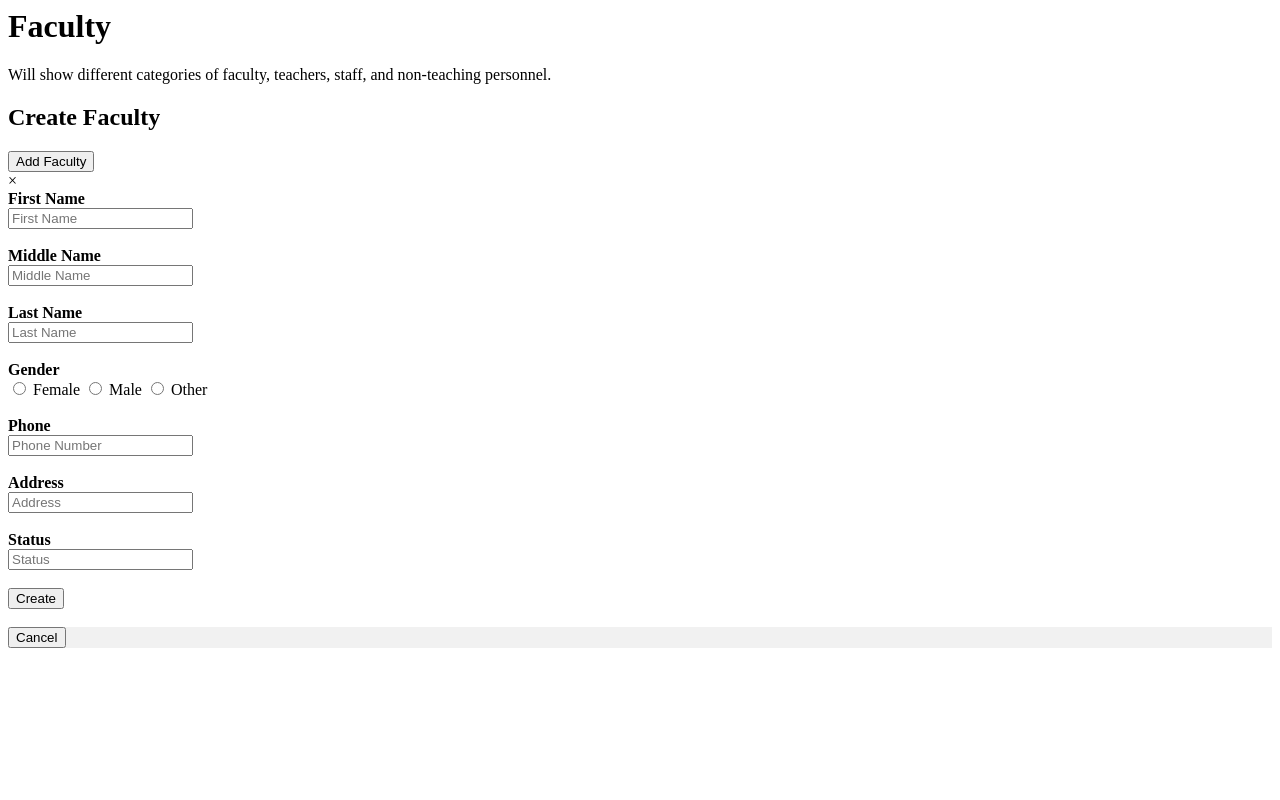
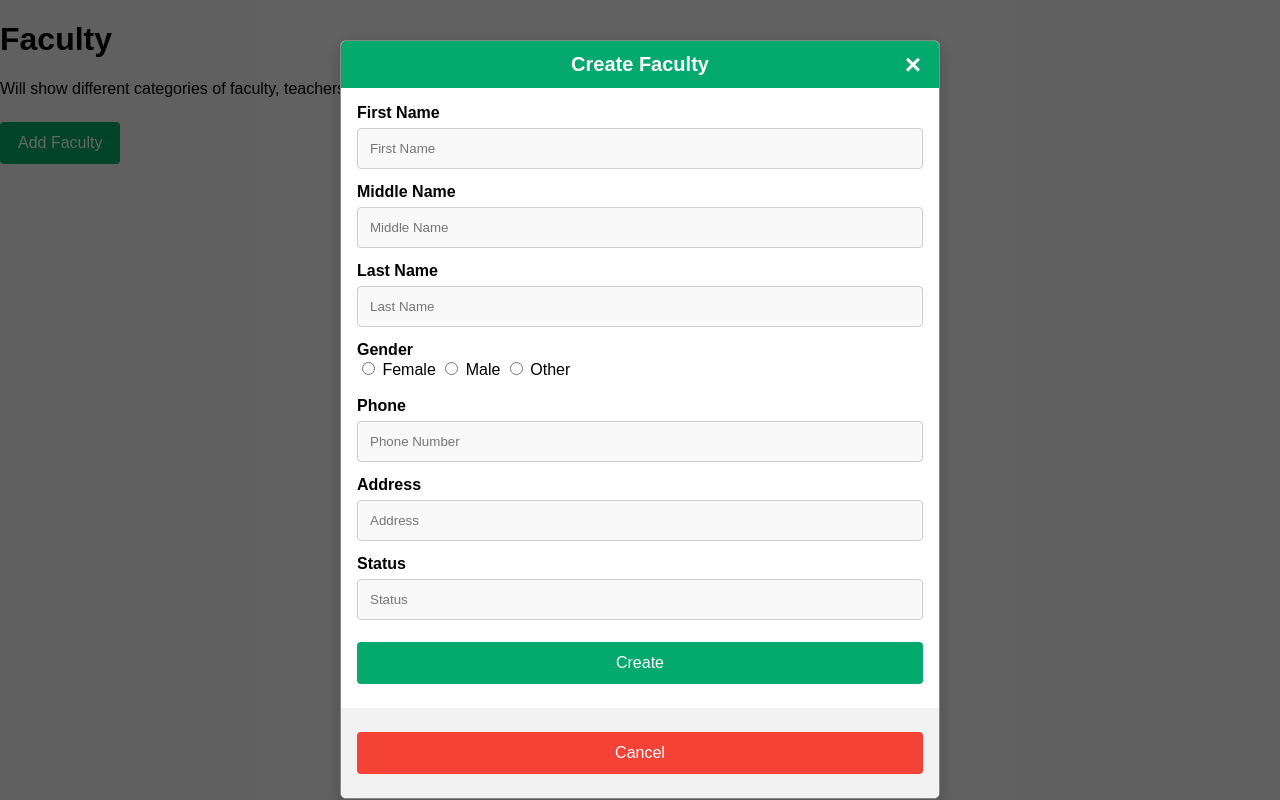
Before and after one commit to arcdmage/automatedschedulingsystem, a PHP site: page /tabs/faculty_members.php in a window 1280 px wide, after a click on "Add Faculty". Run offline with PHP 8.4, Linux system fonts and the light colour scheme.

Commit message:
Added proper CSS to faculty_members adding MODAL

```diff
--- a/tabs/faculty_members.php
+++ b/tabs/faculty_members.php
@@ -1,41 +1,164 @@
+<!DOCTYPE html>
+<html>
+<head>
+<meta name="viewport" content="width=device-width, initial-scale=1">
+<style>
+body {
+  font-family: Arial, Helvetica, sans-serif;
+  background-color: #f2f2f2;
+  margin: 0;
+  padding: 0;
+}
+
+* { box-sizing: border-box; }
+
+/* Input fields */
+input[type=text], input[type=password], input[type=number] {
+  width: 100%;
+  padding: 12px;
+  margin: 6px 0 14px 0;
+  border: 1px solid #ccc;
+  border-radius: 4px;
+  background: #f9f9f9;
+}
+
+input:focus {
+  background-color: #fff;
+  outline: none;
+  border-color: #04AA6D;
+}
+
+/* Buttons */
+button {
+  background-color: #04AA6D;
+  color: white;
+  padding: 12px 18px;
+  margin: 8px 0;
+  border: none;
+  cursor: pointer;
+  width: 100%;
+  border-radius: 4px;
+  font-size: 16px;
+}
+
+button:hover {
+  opacity: 0.9;
+}
+
+.cancelbtn {
+  background-color: #f44336;
+}
+
+/* Container */
+.container {
+  padding: 16px;
+}
+
+/* Modal */
+.modal {
+  display: none;
+  position: fixed;
+  z-index: 1000;
+  left: 0;
+  top: 0;
+  width: 100%;
+  height: 100%;
+  overflow: auto;
+  background-color: rgba(0,0,0,0.6);
+  padding-top: 40px;
+}
+
+/* Modal Content */
+.modal-content {
+  background-color: #fefefe;
+  margin: auto;
+  border: 1px solid #888;
+  width: 90%;
+  max-width: 600px;
+  border-radius: 6px;
+  box-shadow: 0 6px 18px rgba(0,0,0,0.2);
+  overflow: hidden;
+}
+
+/* Header bar */
+.imgcontainer {
+  background: #04AA6D;
+  color: white;
+  padding: 12px 20px;
+  position: relative;
+  text-align: center;
+}
+
+.imgcontainer h2 {
+  margin: 0;
+  font-size: 20px;
+}
+
+/* Close button */
+.close {
+  position: absolute;
+  right: 18px;
+  top: 8px;
+  font-size: 28px;
+  font-weight: bold;
+  color: #fff;
+  cursor: pointer;
+}
+
+.close:hover {
+  color: #ffdddd;
+}
+
+/* Responsive */
+@media screen and (max-width: 420px) {
+  .modal-content { width: 95%; }
+  .cancelbtn, .signupbtn {
+     width: 100%;
+  }
+}
+</style>
+</head>
+<body>
+
 <h1>Faculty</h1>
 <p>Will show different categories of faculty, teachers, staff, and non-teaching personnel.</p>
 
-<h2>Create Faculty</h2>
-
 <button onclick="document.getElementById('id01').style.display='block'" style="width:auto;">Add Faculty</button>
 
-<div id="id01" class="modal" style="display:none;">
+<!-- Modal -->
+<div id="id01" class="modal">
+  <form class="modal-content animate" action="/action_page.php" method="post">
     <div class="imgcontainer">
       <span onclick="document.getElementById('id01').style.display='none'" class="close" title="Close">&times;</span>
+      <h2>Create Faculty</h2>
     </div>
 
     <div class="container">
-      <label for="fname"><b>First Name</b></label><br>
-      <input type="text" placeholder="First Name" name="fname" required><br><br>
+      <label for="fname"><b>First Name</b></label>
+      <input type="text" placeholder="First Name" name="fname" required>
 
-      <label for="mname"><b>Middle Name</b></label><br>
-      <input type="text" placeholder="Middle Name" name="mname" required><br><br>
+      <label for="mname"><b>Middle Name</b></label>
+      <input type="text" placeholder="Middle Name" name="mname" required>
 
-      <label for="lname"><b>Last Name</b></label><br>
-      <input type="text" placeholder="Last Name" name="lname" required><br><br>
+      <label for="lname"><b>Last Name</b></label>
+      <input type="text" placeholder="Last Name" name="lname" required>
 
-      <label for="gender"><b>Gender</b></label><br>
-      <input type="radio" name="gender" value="female"> Female
-      <input type="radio" name="gender" value="male"> Male
-      <input type="radio" name="gender" value="other"> Other
+      <label><b>Gender</b></label><br>
+      <label><input type="radio" name="gender" value="female"> Female</label>
+      <label><input type="radio" name="gender" value="male"> Male</label>
+      <label><input type="radio" name="gender" value="other"> Other</label>
       <br><br>
 
-      <label for="pnumber"><b>Phone</b></label><br>
-      <input type="number" placeholder="Phone Number" name="pnumber" required><br><br>
+      <label for="pnumber"><b>Phone</b></label>
+      <input type="number" placeholder="Phone Number" name="pnumber" required>
 
-      <label for="address"><b>Address</b></label><br>
-      <input type="text" placeholder="Address" name="address" required><br><br>
+      <label for="address"><b>Address</b></label>
+      <input type="text" placeholder="Address" name="address" required>
 
-      <label for="status"><b>Status</b></label><br>
-      <input type="text" placeholder="Status" name="status" required><br><br>
+      <label for="status"><b>Status</b></label>
+      <input type="text" placeholder="Status" name="status" required>
 
-      <button type="submit">Create</button><br><br>
+      <button type="submit">Create</button>
     </div>
 
     <div class="container" style="background-color:#f1f1f1">
@@ -45,13 +168,14 @@
 </div>
 
 <script>
-  // Get the modal
+// Close modal if user clicks outside it
+window.onclick = function(event) {
   const modal = document.getElementById('id01');
+  if (event.target == modal) {
+    modal.style.display = "none";
+  }
+}
+</script>
 
-  // When user clicks anywhere outside modal, close it
-  window.onclick = function(event) {
-    if (event.target == modal) {
-      modal.style.display = "none";
-    }
-  }
-</script>
+</body>
+</html>
```
